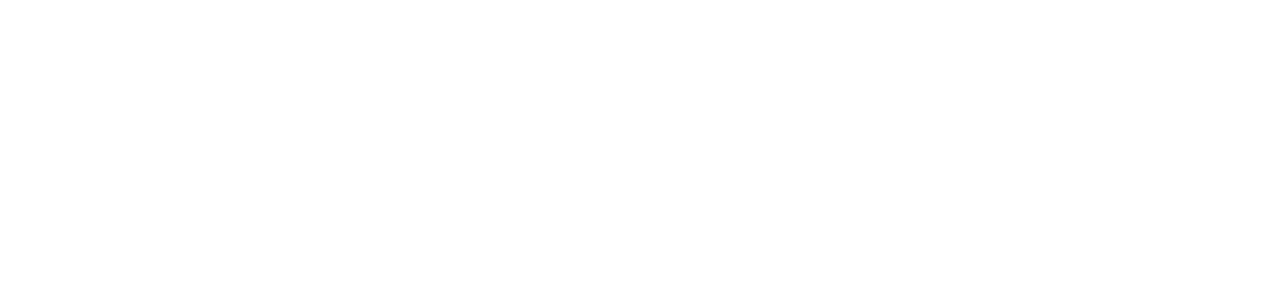
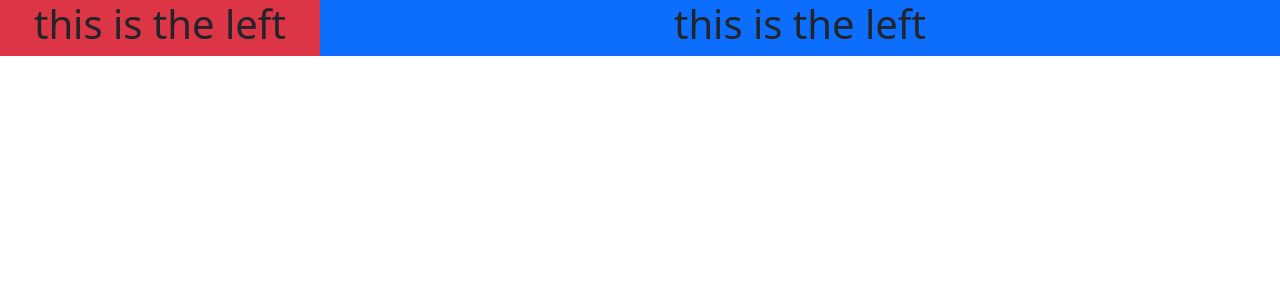
Before and after one commit to jusdyxiao7/react-electron-cloud-doc, a React (Create React App) app: page / in a window 1280 px wide. Shown: the top 300 px of the page. Built offline with nearby package versions, Linux system fonts and the light colour scheme.

Commit message:
bootstrap布局示例

```diff
--- a/src/App.js
+++ b/src/App.js
@@ -5,8 +5,15 @@
 
 function App() {
   return (
-    <div className="App">
-
+    <div className="App container-fluid">
+      <div className="row">
+        <div className="col-3 bg-danger left-panel">
+          <h1>this is the left</h1>
+        </div>
+        <div className="col-9 bg-primary right-panel">
+          <h1>this is the left</h1>
+        </div>
+      </div>
     </div>
   );
 }
```
